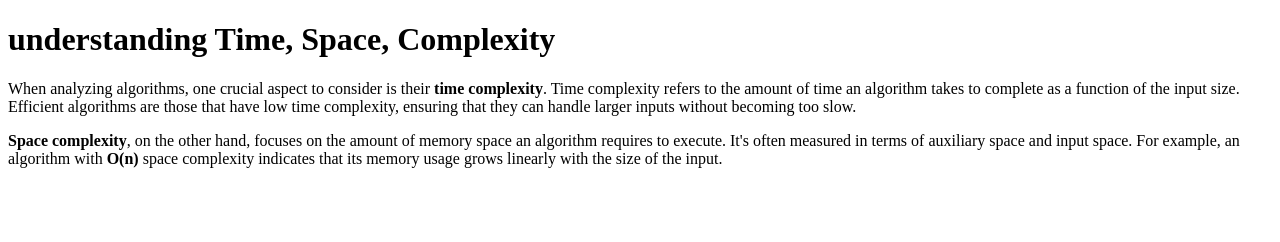
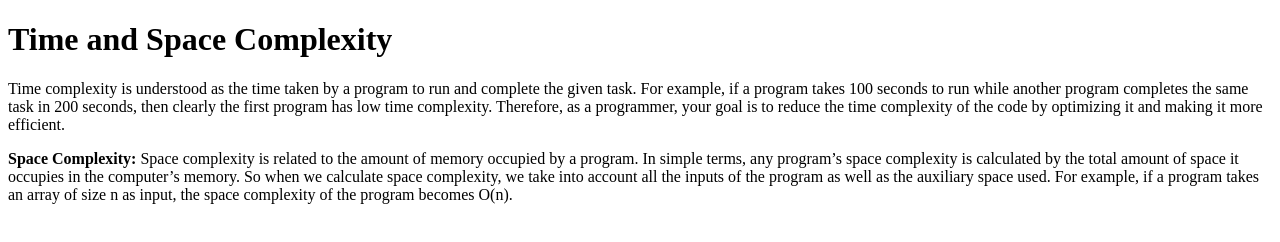
Before and after one commit to acciojob/time-and-space-complexity-ShreyaDeveloper2001, a website: page main.html in a window 1280 px wide. Drawn offline with Linux system fonts and the light colour scheme.

Commit message:
created a submission

```diff
--- a/main.html
+++ b/main.html
@@ -4,16 +4,17 @@
 
 <head>
 	<link rel="stylesheet" href="styles.css">
-	<title>Time and Space Complexity</title>
 </head>
 
 <body>
+	<h1>Time and Space Complexity</h1>
+	<p>Time complexity is understood as the time taken by a program to run and complete the given task. For example, if a program takes 100 seconds to run while another program completes the same task in 200 seconds, then clearly the first program has low time complexity. Therefore, as a programmer, your goal is to reduce the time complexity of the code by optimizing it and making it more efficient.</p>
+	<p><b>Space Complexity:</b> Space complexity is related to the amount of memory occupied by a program. In simple terms, any program’s space complexity is calculated by the total amount of space it occupies in the computer’s memory. So when we calculate space complexity, we take into account all the inputs of the program as well as the auxiliary space used. For example, if a program takes an array of size n as input, the space complexity of the program becomes O(n).</p>
 	<!-- the entire body must be written by student -->
+
     <script type="text/javascript" src="./script.js">
 </script>
 
-	<h1>understanding Time, Space, Complexity</h1>
-	<p>When analyzing algorithms, one crucial aspect to consider is their <strong>time complexity</strong>. Time complexity refers to the amount of time an algorithm takes to complete as a function of the input size. Efficient algorithms are those that have low time complexity, ensuring that they can handle larger inputs without becoming too slow.</p>
-	<p><strong>Space complexity</strong>, on the other hand, focuses on the amount of memory space an algorithm requires to execute. It's often measured in terms of auxiliary space and input space. For example, an algorithm with <strong>O(n)</strong> space complexity indicates that its memory usage grows linearly with the size of the input.</p>
 </body>
+
 </html>
```
